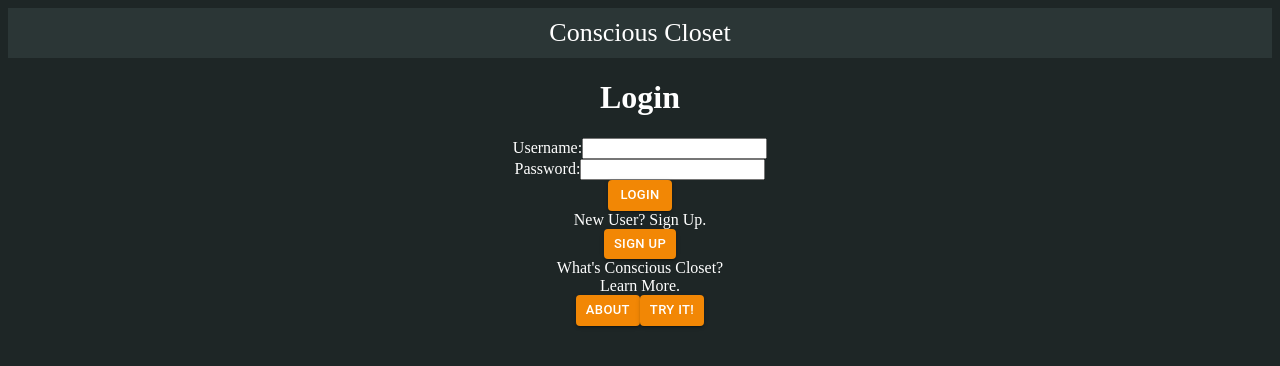
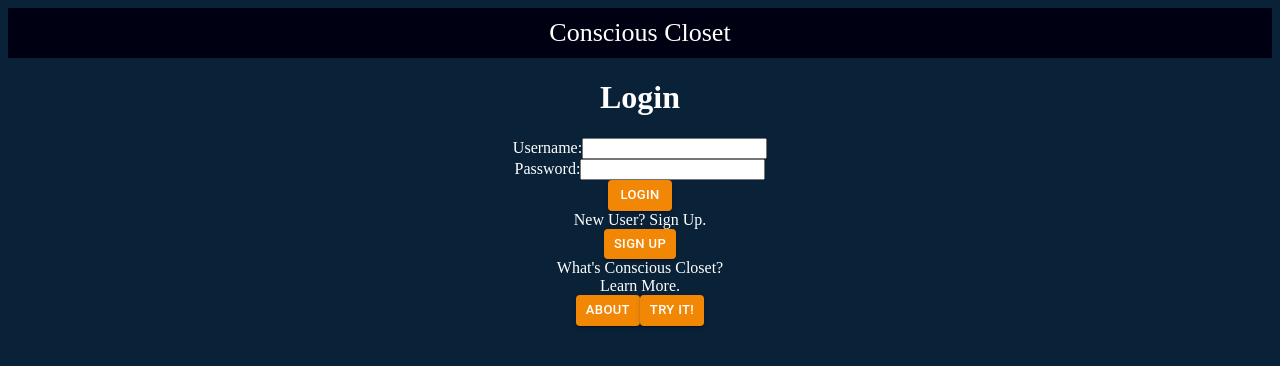
Before and after one commit to courtolesee/conscious-closet, a React (Create React App) app: page /#/ in a window 1280 px wide. Shown: the top 366 px of the page. Built offline with nearby package versions, Linux system fonts and the light colour scheme; no server answers.

Commit message:
some css

```diff
--- a/src/Components/App/App.css
+++ b/src/Components/App/App.css
@@ -1,11 +1,11 @@
 .App {
   text-align: center;
-  background-color: #1e2626;
+  background-color: #0a2238;
   color: white;
 }
 
 .App-header {
-  background-color: #2b3636;
+  background-color: #000013;
   min-height: 50px;
   display: flex;
   flex-direction: column;
@@ -16,11 +16,11 @@
 }
 
 body {
-  background-color: #1e2626;
+  background-color: #0a2238;
 }
 
 .App-body {
-  background-color: #1e2626;
+  background-color: #0a2238;
 }
 
 .closetSticky {
--- a/src/Components/Closet/Closet.js
+++ b/src/Components/Closet/Closet.js
@@ -86,13 +86,14 @@ class Closet extends Component {
                 <section>
                 <h2>Hello, {this.props.user.username}</h2>
                 <LogOutButton className="log-in" />
-                <Button size="small" variant="contained" color="primary" className={classNames(classes.margin, classes.cssRoot)} onClick={this.goToAccountSettings}>
+                <Button size="small" variant="contained" color="primary" style={{backgroundColor:"#74bad1"}}
+                className={classNames(classes.margin, classes.cssRoot)} onClick={this.goToAccountSettings}>
                     Account Settings
                 </Button>
                 <WaterProgressBar />
                 <WasteProgressBar />
                 <h2>Closet
-                <Fab color="primary" aria-label="Add" onClick={this.handleDialogOpen} style={{backgroundColor:"#03A696", marginLeft:"300px"}} size="small">
+                <Fab color="primary" aria-label="Add" onClick={this.handleDialogOpen} style={{backgroundColor:"#74bad1", marginLeft:"300px"}} size="small">
                         <AddIcon />
                 </Fab></h2>
                 </section>
--- a/src/Components/ItemCard/ItemCard.js
+++ b/src/Components/ItemCard/ItemCard.js
@@ -24,7 +24,7 @@ import DialogContentText from '@material-ui/core/DialogContentText';
 const styles = theme => ({
     card: {
       minWidth: 275,
-      backgroundColor: '#2b3636',
+      backgroundColor: '#364962',
       color: 'white',
       marginBottom: '6px'
     },
@@ -168,7 +168,7 @@ class ItemCard extends Component {
 
           <Button
           size="small"
-          // onClick={this.deleteItem}
+          style={{backgroundColor:"#8d1c00"}}
           onClick={this.handleDialogOpen}
           color="primary" className={classNames(classes.margin, classes.cssRoot)}
           >Delete</Button>
@@ -187,9 +187,9 @@ class ItemCard extends Component {
                                 // label="Delete Type"
                                 value={this.state.stateToSend.deleteType}
                                 onChange={(event)=>this.handleChange(event, 'deleteType')}
-                                inputProps={{
-                                    deleteType: 'deleteType',
-                                }}
+                                // inputProps={{
+                                //     deleteType: 'deleteType',
+                                // }}
                                 style={{backgroundColor: 'white'}}
                             >
                                 <MenuItem value={1}>Throw Away</MenuItem>
@@ -198,7 +198,7 @@ class ItemCard extends Component {
                             </Select>
                         </DialogContent>
                         <DialogActions>
-                            <Button onClick={this.handleClose} color="primary">
+                            <Button onClick={this.handleDialogClose} color="primary">
                             Cancel
                             </Button>
                             <Button onClick={this.deleteItem} color="primary">
--- a/src/Components/LogOutButton/LogOutButton.js
+++ b/src/Components/LogOutButton/LogOutButton.js
@@ -22,7 +22,7 @@ const styles = theme => ({
 
 const LogOutButton = props => (
 
-  <Button size="small" variant="contained" color="primary"
+  <Button size="small" variant="contained" color="primary" style={{backgroundColor:"#c44d1a"}}
   // className={classNames(classes.margin, classes.cssRoot)}
   className={props.className}
   onClick={() => props.dispatch({ type: 'LOGOUT' })}
--- a/src/Components/WasteProgressBar/WasteProgressBar.js
+++ b/src/Components/WasteProgressBar/WasteProgressBar.js
@@ -28,10 +28,10 @@ const styles = theme => ({
       right: theme.spacing(3),
     },
     linearColorPrimary: {
-        backgroundColor: '#d9c6bf',
+        backgroundColor: '#ebd2cc',
     },
     linearBarColorPrimary: {
-        backgroundColor: '#F25D27',
+        backgroundColor: '#ab391d',
     },
   });
 
--- a/src/Components/WaterProgressBar/WaterProgressBar.js
+++ b/src/Components/WaterProgressBar/WaterProgressBar.js
@@ -28,10 +28,10 @@ const styles = theme => ({
       right: theme.spacing(3),
     },
     linearColorPrimary: {
-        backgroundColor: '#acbebf',
+        backgroundColor: '#d3dee0',
     },
     linearBarColorPrimary: {
-        backgroundColor: '#025159',
+        backgroundColor: '#276c7b',
     },
   });
 
```
